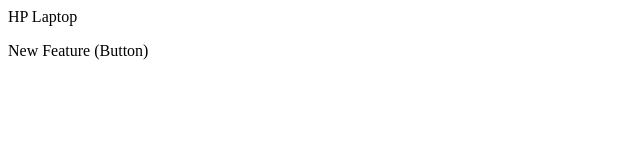
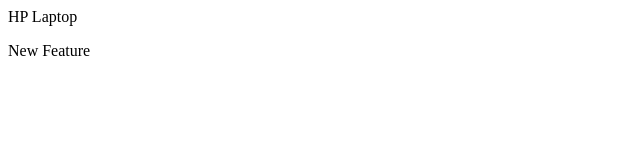
Before and after one commit to Shivansh77721/localrepo, a plain HTML site: page index.html in a window 1280 px wide. Shown: the full height of the page, 0-640 px from the left. Drawn offline with Linux system fonts and the light colour scheme.

```diff
--- a/index.html
+++ b/index.html
@@ -1,2 +1,2 @@
 <p>HP Laptop</p>
-<p>New Feature (Button) </p>
+<p>New Feature </p>
```
